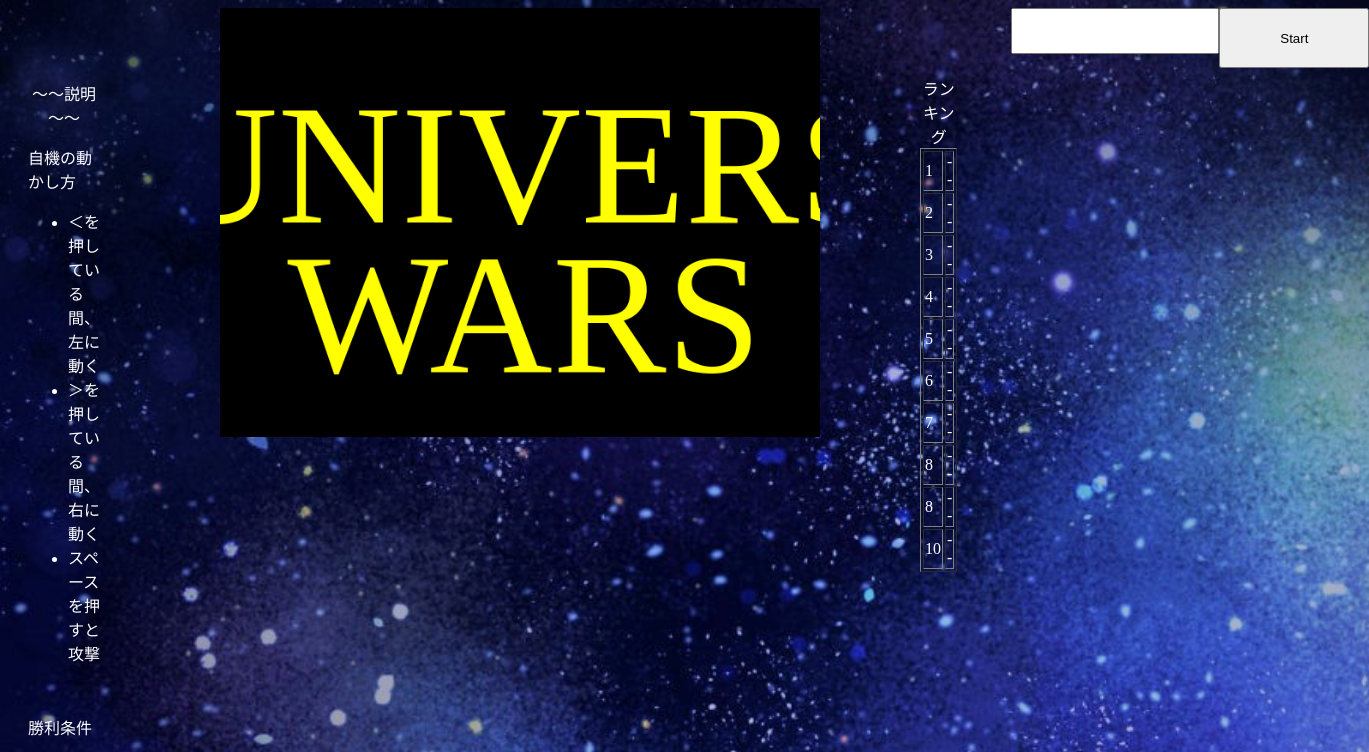
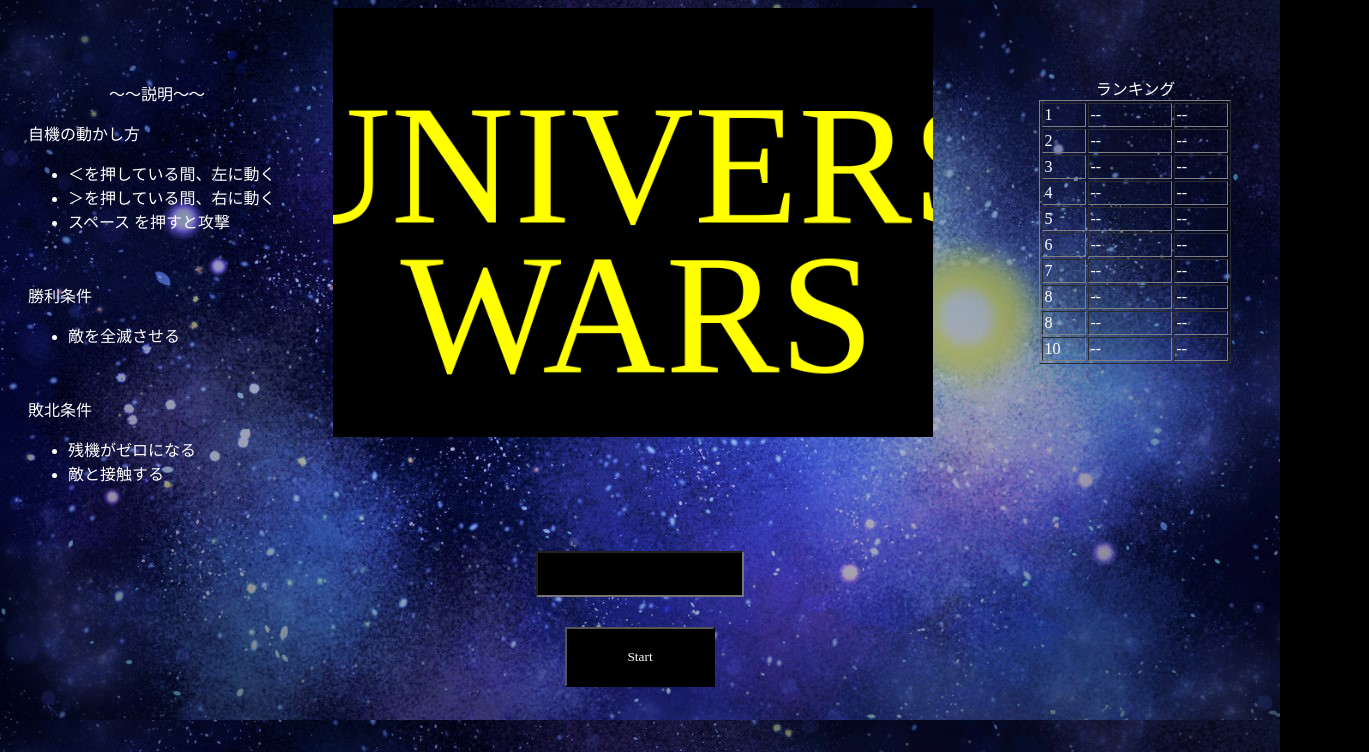
Before and after one commit to universe-wars/universe-wars.github.io, a plain HTML site: page index.html in a window 1280 px wide. Shown: the top 752 px of the page, 1369 px wide, since content can reach past the window. Drawn offline with Linux system fonts and the light colour scheme; a web font is replaced by a local one.

Commit message:
Update index.html

```diff
--- a/index.html
+++ b/index.html
@@ -3,34 +3,12 @@
     <head>
         <meta charset="utf-8"/>
         <title>universe wars</title>
-        <style>
-            #setumei{
-                float:left;
-                padding-left:20px;
-                padding-top:57px;
-                width:30%;
-
-
-            }
-            #main{
-                float:left;
-                width:40%;
-
-            }
-            #ranking{
-                float:left;
-                padding-top:50px;
-                padding-bottom:110px;
-                padding-right:54px;
-                padding-left:100px;
-
-            }
-        </style>
     </head>
     <body>
-        <link rel="stylesheet" href="Game.css">
+        <link rel="stylesheet" href="start.css">
+        <div id = "start">
             <div id="setumei">
-            <p align="center"><fontsize="4">～～説明～～</fontsize><p></p>
+                <p align="center"><fontsize="4">～～説明～～</fontsize></p>
                 <p><fontsize="15">自機の動かし方</fontsize></p>
                 <ul>
                     <li><fontsize="2">＜を押している間、左に動く</fontsize></li>
@@ -58,22 +36,23 @@
 
             <div id="ranking">
                 <table border="1px">
-                <caption>ランキング</caption>
+                    <caption align="center">ランキング</caption>
                     <br>
-                <tr><td width="80">1</td><td width="80">--</td></tr>
-                <tr><td>2</td><td>--</td></tr>
-                <tr><td>3</td><td>--</td></tr>
-                <tr><td>4</td><td>--</td></tr>
-                <tr><td>5</td><td>--</td></tr>
-                <tr><td>6</td><td>--</td></tr>
-                <tr><td>7</td><td>--</td></tr>
-                <tr><td>8</td><td>--</td></tr>
-                <tr><td>8</td><td>--</td></tr>
-                <tr><td>10</td><td>--</td></tr>
+                    <tr><td width="40" height="20">1</td><td width="80">--</td><td width="50">--</td></tr>
+                    <tr><td height="20">2</td><td>--</td><td>--</td></tr>
+                    <tr><td height="20">3</td><td>--</td><td>--</td></tr>
+                    <tr><td height="20">4</td><td>--</td><td>--</td></tr>
+                    <tr><td height="20">5</td><td>--</td><td>--</td></tr>
+                    <tr><td height="20">6</td><td>--</td><td>--</td></tr>
+                    <tr><td height="20">7</td><td>--</td><td>--</td></tr>
+                    <tr><td height="20">8</td><td>--</td><td>--</td></tr>
+                    <tr><td height="20">8</td><td>--</td><td>--</td></tr>
+                    <tr><td height="20">10</td><td>--</td><td>--</td></tr>
                 </table>
             </div>
 
-        <div align="center" >
+            <div id="other">
+                <div align="center" id="input">
                     <input name="name" type="text" style="width:200px;height:40px">
                 </div>
 
@@ -81,6 +60,8 @@
                     <button type="button" onclick="location.href='Game.html'" style="width:150px;height:60px">Start</button>
                     <!--<button type="button" onclick="location.href='Game.html'" style="width:150px;height:60px">nomal</button>
                     <button type="button" onclick="location.href='Game.html'" style="width:150px;height:60px">herd</button>-->
+                </div>
+            </div>
         </div>
 
 
```
Lines whose indentation alone changed are shown as unchanged.
